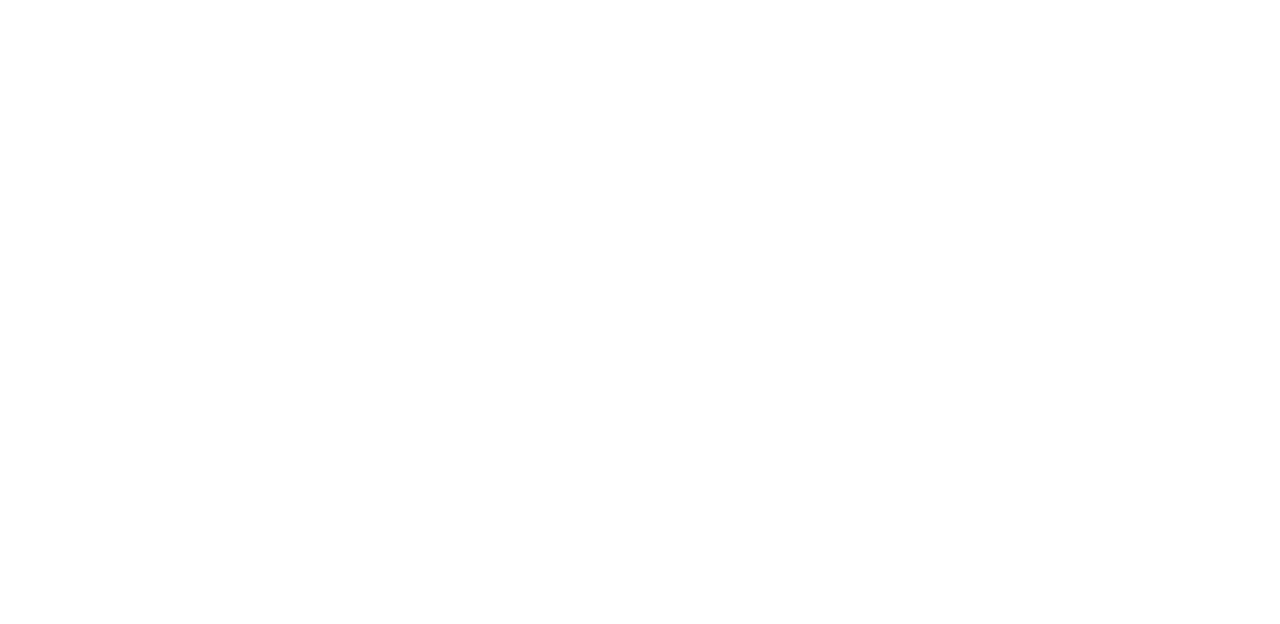
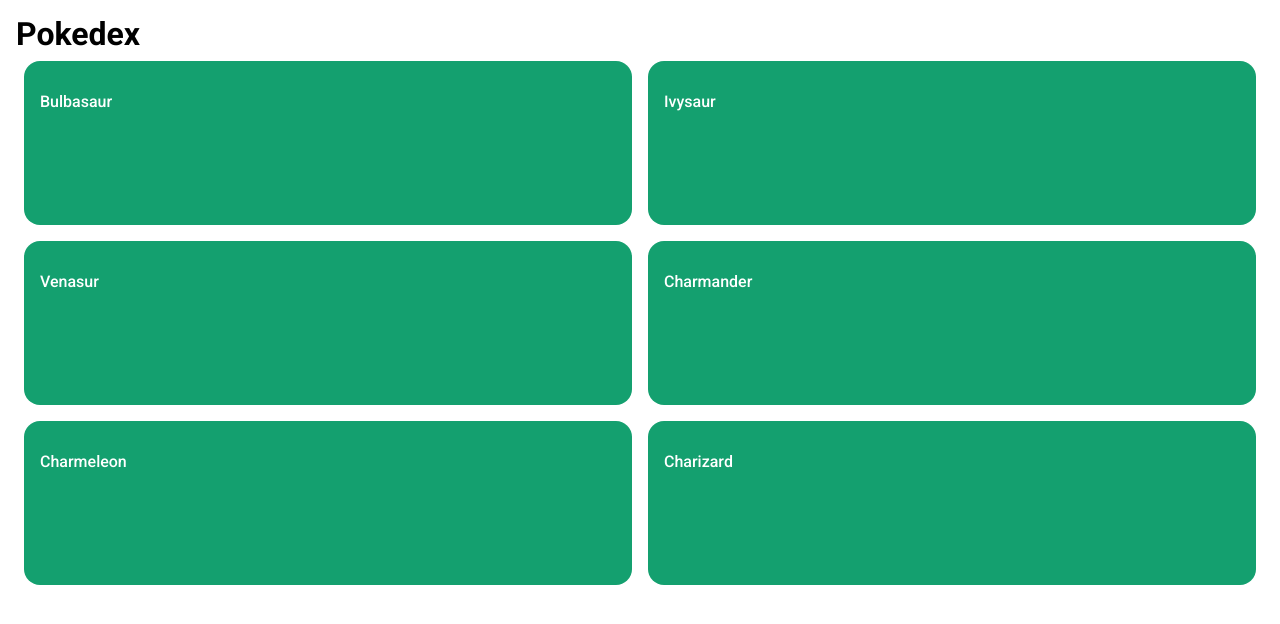
Before and after one commit to mr-ricardoberti/pokedex, a plain HTML site: page index.html in a window 1280 px wide. Drawn offline with nearby package versions, Linux system fonts and the light colour scheme.

Commit message:
estruturando a base do projeto e adicionando as imagens ao projeto

```diff
--- a/assets/css/global.css
+++ b/assets/css/global.css
@@ -1,3 +1,28 @@
 *{
     font-family: "Roboto", sans-serif;
 }
+
+.content{
+    padding: 1rem;
+}
+
+.content h1{
+    margin: 0;
+}
+
+.pokemons{
+    display: grid;
+    grid-template-columns: 1fr 1fr;
+    list-style: none;
+    padding: 0;
+    margin: 0;
+}
+
+.pokemons li{
+    margin: .5rem;
+    padding: 2rem 1rem;
+    height: 100px;
+    background-color: #14a06f;
+    color: #fff;
+    border-radius: 1rem;
+}
--- a/index.html
+++ b/index.html
@@ -23,6 +23,20 @@
     <title>Pokedex</title>
   </head>
   <body>
+    <section class="content">
+        <h1>Pokedex</h1>
+        <ol class="pokemons">
+            <li>Bulbasaur</li>
+            <li>Ivysaur</li>
+            <li>Venasur</li>
+            <li>Charmander</li>
+            <li>Charmeleon</li>
+            <li>Charizard</li>
+        </ol>
+    </section>
+
+
+
     <script src="./assets/js/main.js"></script>
   </body>
 </html>
```
